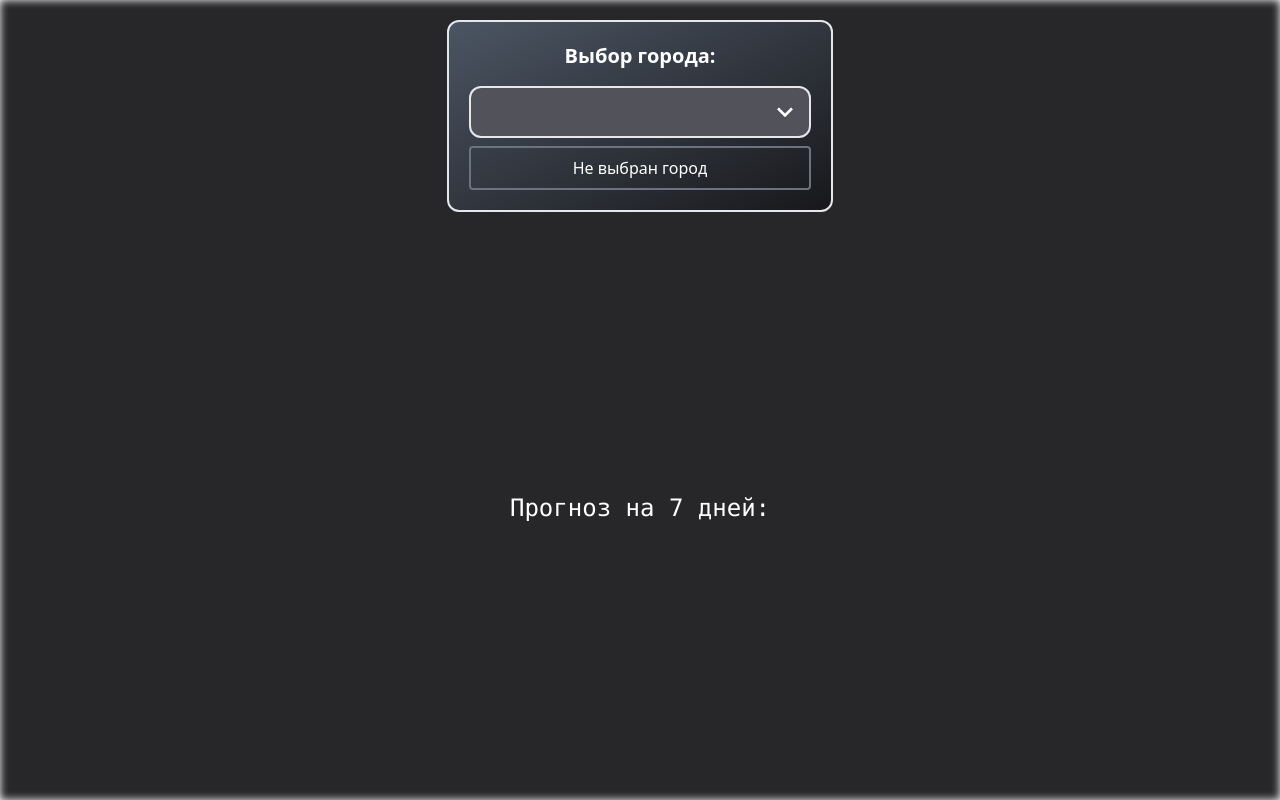
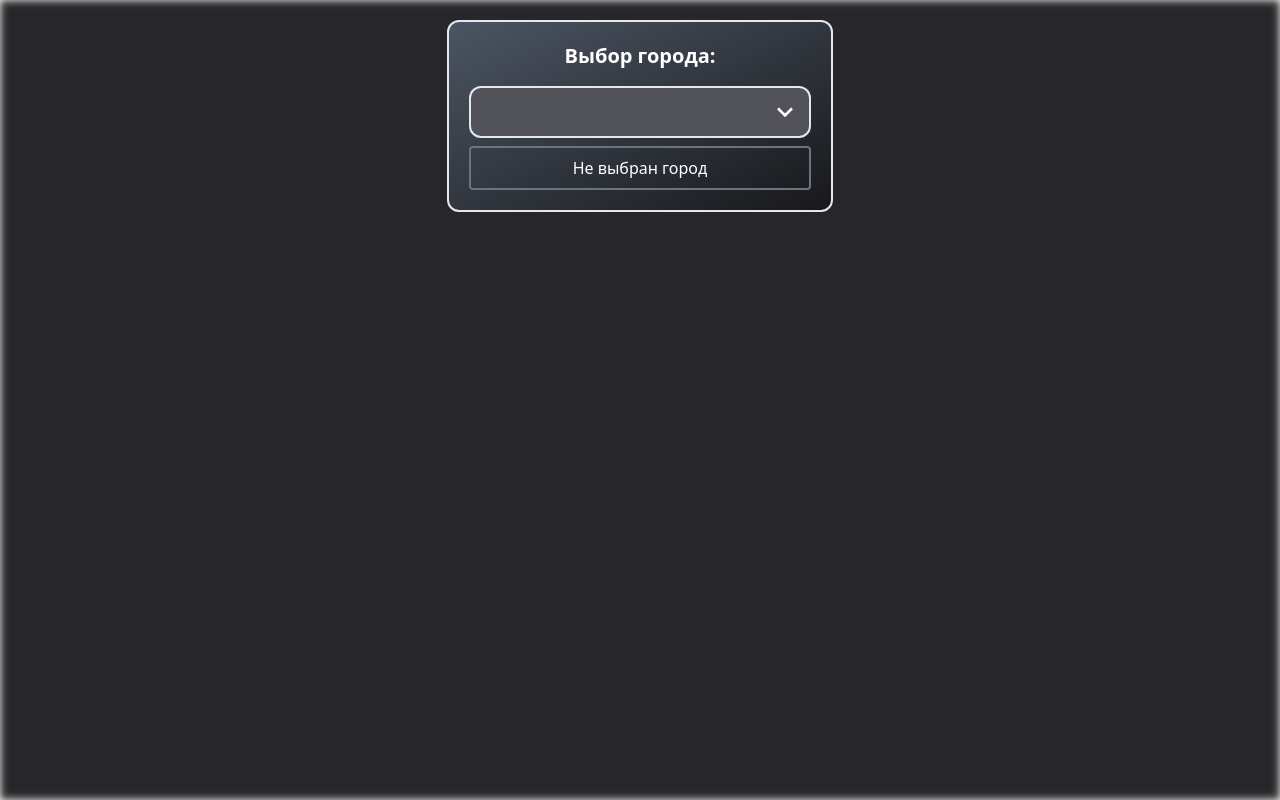
Before and after one commit to SakytoDev/weather-app, a React (Vite) app: page / in a window 1280 px wide. Built offline with nearby package versions, Linux system fonts and the light colour scheme.

Commit message:
Fix text display

```diff
--- a/src/App.jsx
+++ b/src/App.jsx
@@ -118,10 +118,12 @@ function App() {
             }
           </div>
         </motion.div>
+        { weather ?
         <div className='m-5 flex flex-col gap-4 col-span-3'>
           <p className='text-2xl text-white font-medium font-mono self-center'>Прогноз на 7 дней:</p>
-          <Carousel slides={weather?.daily} weatherIndex={index} setWeatherIndex={setWeatherIndex} className='flex flex-col'/>
+          <Carousel slides={weather.daily} weatherIndex={index} setWeatherIndex={setWeatherIndex} className='flex flex-col'/>
         </div>
+        : null }
       </div>
     </>
   )
```
